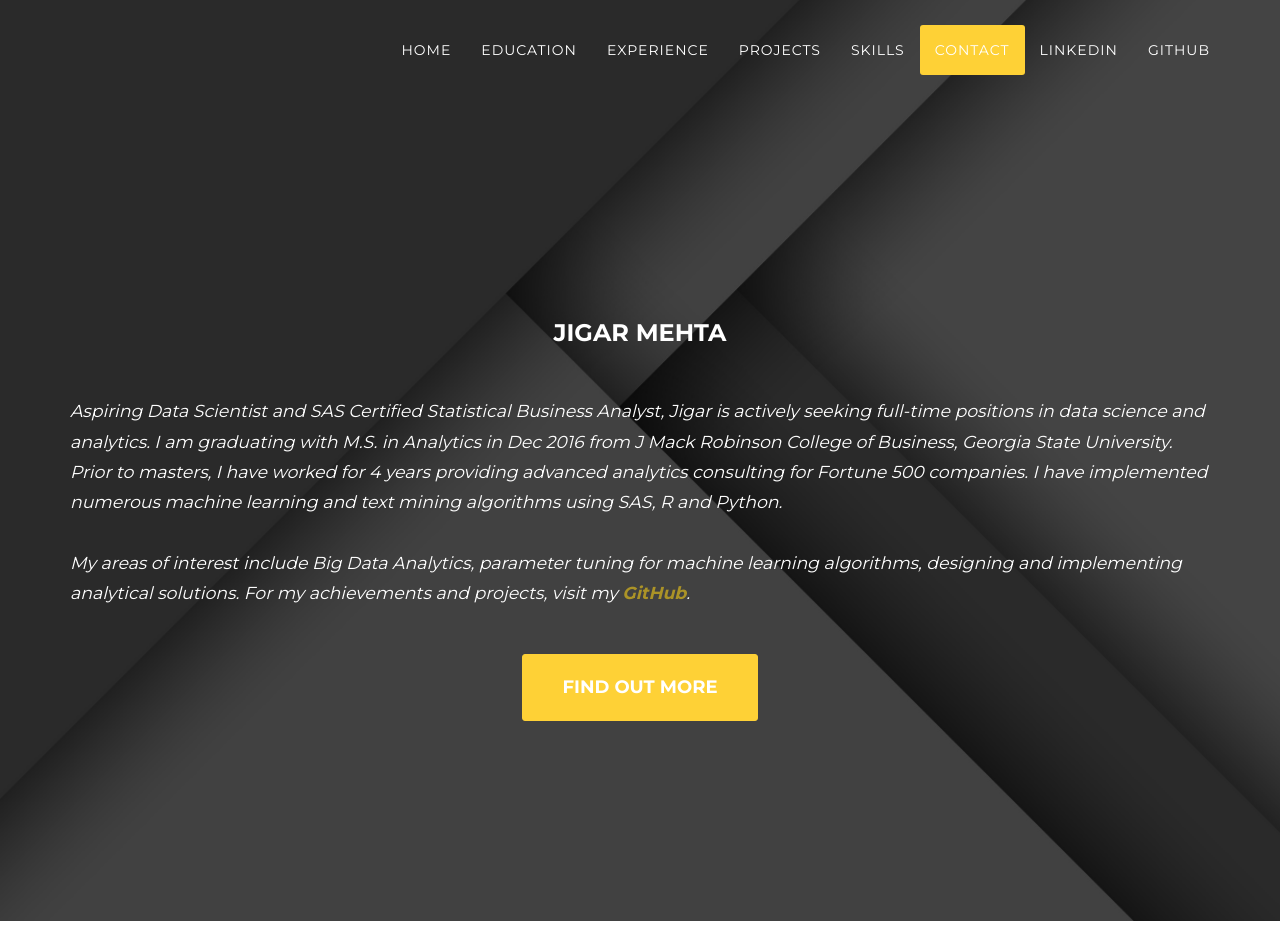
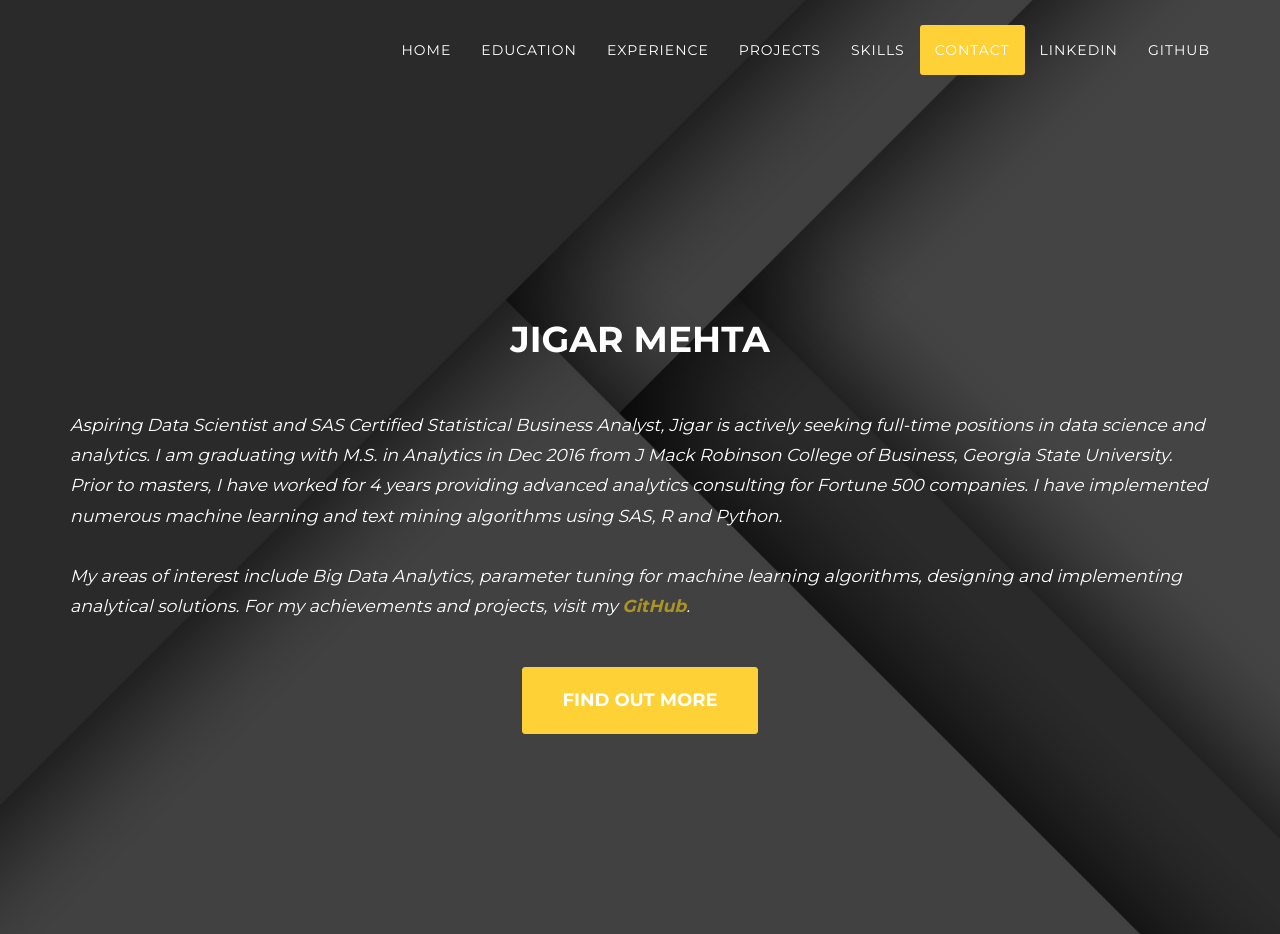
Before and after one commit to jigarmehta2/jigar, a plain HTML site: page index.html in a window 1280 px wide. Shown: the top 934 px of the page. Drawn offline with nearby package versions, Linux system fonts and the light colour scheme; a web font is replaced by a local one.

Commit message:
Update index.html

```diff
--- a/index.html
+++ b/index.html
@@ -151,7 +151,7 @@
         <div class="container">
             <div class="intro-text">
                 <div class="intro-heading">
-                    <h3> Jigar Mehta</h3></div>
+                    <h1> Jigar Mehta</h1></div>
                 <div class="intro-lead-in"><p style = "text-align: left;
             font-family: montserrat;
             font-size: 13pt">Aspiring Data Scientist and SAS Certified Statistical Business Analyst,  Jigar is actively seeking full-time positions in data science and analytics. I am graduating with M.S. in Analytics in Dec 2016 from J Mack Robinson College of Business, Georgia State University. Prior to masters, I have worked for 4 years providing advanced analytics consulting for Fortune 500 companies. I have implemented numerous machine learning and text mining algorithms using SAS, R and Python. <br><br> My areas of interest include Big Data Analytics, parameter tuning for machine learning algorithms, designing and implementing analytical solutions. For my achievements and projects, visit my <strong><a target="_blank" href="https://github.com/jigarmehta2">GitHub</a></strong>.</p></div><br>
```
